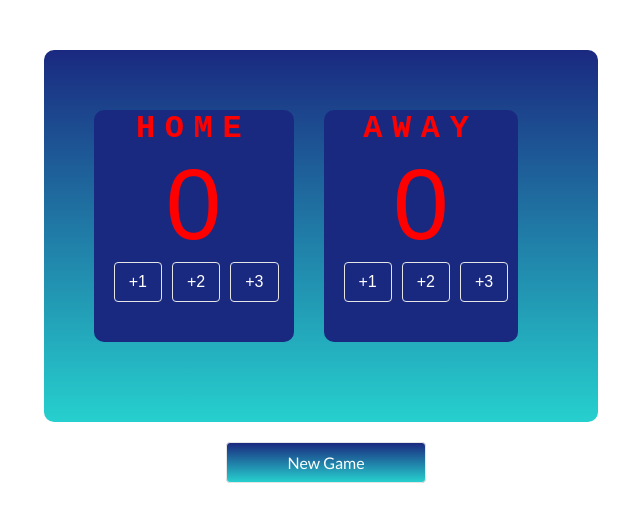
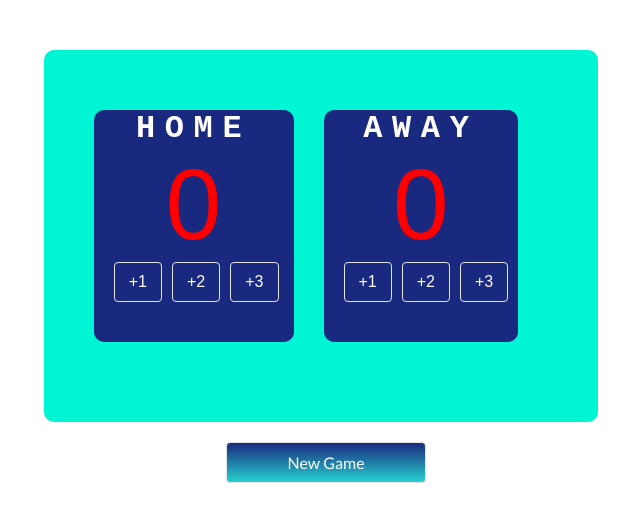
Before and after one commit to emmaonu/score-board-app, a plain HTML site: page index.html in a window 1280 px wide. Shown: the whole page, without its empty margins (319-959 px from the left). Drawn offline with Linux system fonts and the light colour scheme.

Commit message:
Update style.css

```diff
--- a/style.css
+++ b/style.css
@@ -18,6 +18,7 @@ h1{
     font-size: 2rem;
     font-family: 'Courier New', Courier, monospace;
     letter-spacing: .6rem;
+    color: white;
 }
 
 .container{
@@ -27,7 +28,7 @@ h1{
     padding: 50px;
     margin-top: 50px;
     margin-bottom: 20px;
-    background-image: linear-Gradient(#1A2980, #26D0CE);
+    background: #00F5D4;
     border-radius: 10px;
     /* height: 100vh; */
 }
```
